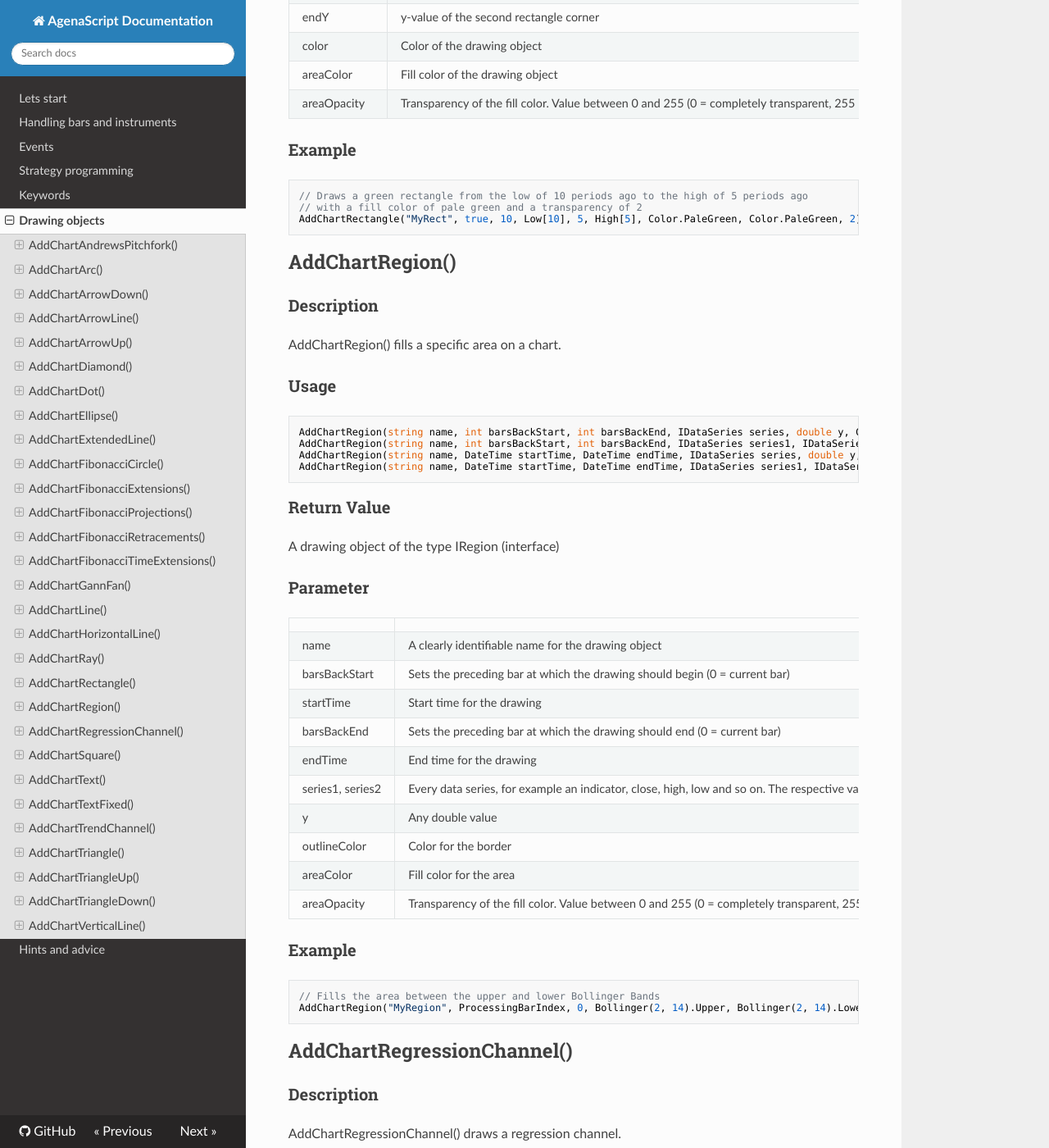
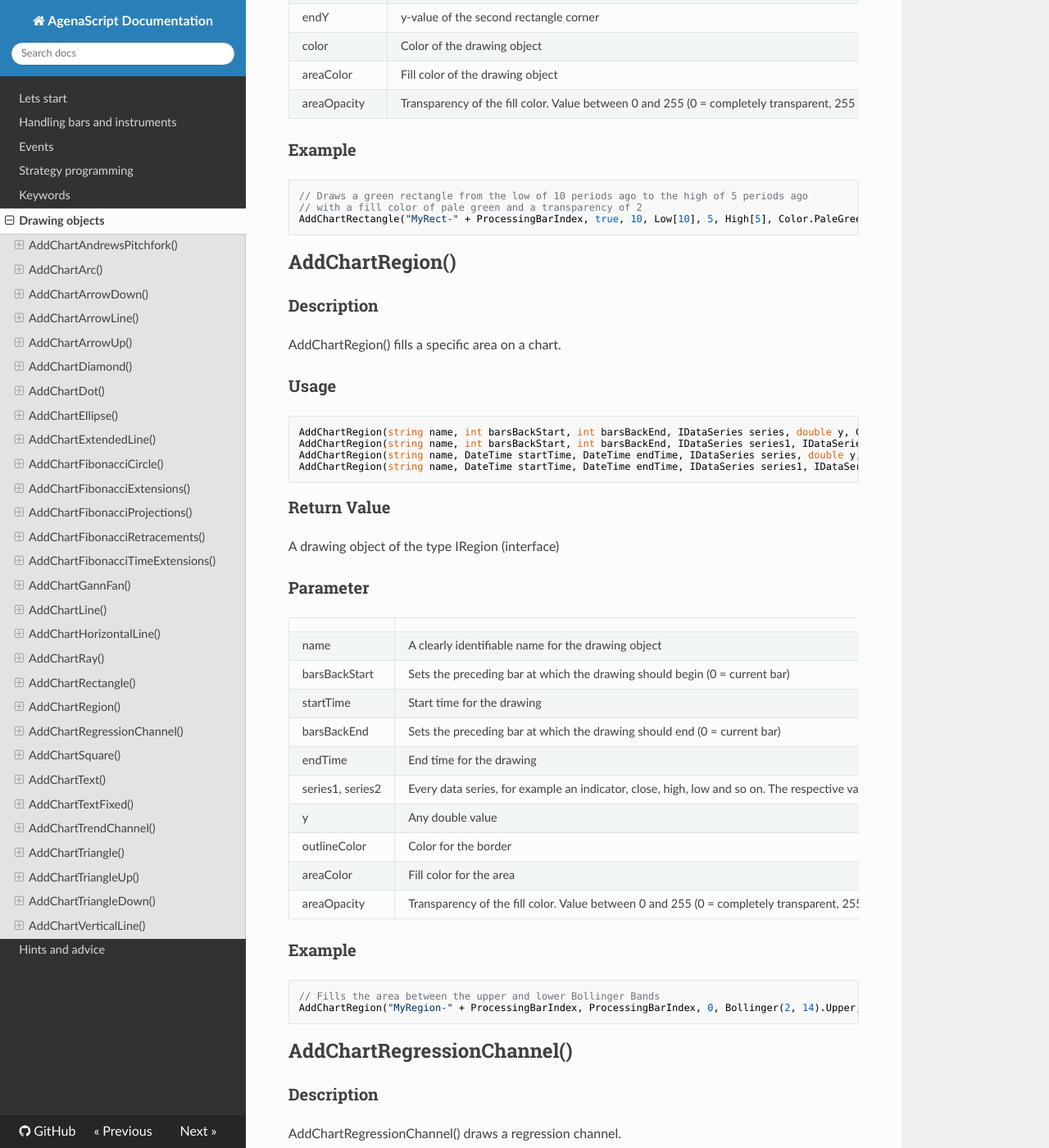
Before and after one commit to AgenaTrader/AgenaScript-documentation, an MkDocs documentation site: the page built from sources/drawing_objects.md, in a window 1280 px wide and 1400 px high, scrolled down 19625 px. Shown: the whole window at 82% size. Built offline with MkDocs 1.6.1, drawn with Linux system fonts in a browser that asks for light colours; nearby versions of some CDN libraries; old or Windows-style settings are respelled for this version of MkDocs; some of the changed text lies outside the part shown.

Commit message:
Update drawing_objects.md

````diff
--- a/sources/drawing_objects.md
+++ b/sources/drawing_objects.md
@@ -43,7 +43,7 @@
 ### Example
 ```cs
 // Draw the Andrew’s Pitchfork (“MyAPF”)
-AddChartAndrewsPitchfork("MyAPF", true, 4, Low[4], 3, High[3], 1, Low[1], Color.Black, DashStyle.Solid, 2);
+AddChartAndrewsPitchfork("MyAPF-" + ProcessingBarIndex, true, 4, Low[4], 3, High[3], 1, Low[1], Color.Black, DashStyle.Solid, 2);
 ```
 
 ## AddChartArc()
@@ -86,7 +86,7 @@
 ### Example
 ```cs
 // AddChart a blue arc
-AddChartArc("MyArc", true, 10, 10, 0, 20, Color.Blue, DashStyle.Solid, 3);
+AddChartArc("MyArc-" + ProcessingBarIndex, true, 10, 10, 0, 20, Color.Blue, DashStyle.Solid, 3);
 ```
 
 ## AddChartArrowDown()
@@ -119,7 +119,7 @@
 ### Example
 ```cs
 // Draws a red arrow 3 ticks above the high for the current bar
-AddChartArrowDown("MyArrow", true, 0, High[0] + 3*TickSize, Color.Red);
+AddChartArrowDown("MyArrow-" + ProcessingBarIndex, true, 0, High[0] + 3*TickSize, Color.Red);
 // Draws a red arrow on a three-bar reversal pattern
 if(High[2] > High[3] && High[1] > High[2] && Close[0] < Open[0])
 AddChartArrowDown(ProcessingBarIndex.ToString(), true, 0, High[0] + 3*TickSize, Color.Red);
@@ -167,7 +167,7 @@
 ### Example
 ```cs
 // Draws a black arrow
-AddChartArrowLine("MyArrow", false, 10, 10, 0, 5, Color.Black, DashStyle.Solid, 4);
+AddChartArrowLine("MyArrow-" + ProcessingBarIndex, false, 10, 10, 0, 5, Color.Black, DashStyle.Solid, 4);
 ```
 
 ## AddChartArrowUp()
@@ -200,7 +200,7 @@
 ### Example
 ```cs
 // Draws a green arrow for the current bar 3 ticks below the low
-AddChartArrowUp("MyArrow", true, 0, Low[0] - 3*TickSize, Color.Green);
+AddChartArrowUp("MyArrow-" + ProcessingBarIndex, true, 0, Low[0] - 3*TickSize, Color.Green);
 ```
 
 ## AddChartDiamond()
@@ -233,7 +233,7 @@
 ### Example
 ```cs
 // Draws a light blue diamond for the current bar 5 ticks below the low
-AddChartDiamond("MyDiamond", true, 0, Low[0] - 5*TickSize, Color.SteelBlue);
+AddChartDiamond("MyDiamond-" + ProcessingBarIndex, true, 0, Low[0] - 5*TickSize, Color.SteelBlue);
 ```
 
 ## AddChartDot()
@@ -266,7 +266,7 @@
 ### Example
 ```cs
 // Draws an orange dot for the current bar 5 ticks above the high
-AddChartDot("MyDot", true, 0, High[0] + 5*TickSize, Color.Orange);
+AddChartDot("MyDot-" + ProcessingBarIndex, true, 0, High[0] + 5*TickSize, Color.Orange);
 ```
 
 ## AddChartEllipse()
@@ -300,7 +300,7 @@
 ### Example
 ```cs
 // Draws a yellow ellipse from the current bar to 5 bars ago
-AddChartEllipse("MyEllipse", true, 5, High[5], 0, Close[0], Color.Yellow, Color.Yellow, 1);
+AddChartEllipse("MyEllipse-" + ProcessingBarIndex, true, 5, High[5], 0, Close[0], Color.Yellow, Color.Yellow, 1);
 ```
 
 ## AddChartExtendedLine()
@@ -345,7 +345,7 @@
 ### Example
 ```cs
 // Draws a line without an end point
-AddChartExtendedLine("MyExt.LevelLine", false, 10, Close[10], 0, Close[0], Color.Black, DashStyle.Solid, 1);
+AddChartExtendedLine("MyExt.LevelLine-" + ProcessingBarIndex, false, 10, Close[10], 0, Close[0], Color.Black, DashStyle.Solid, 1);
 ```
 
 ## AddChartFibonacciCircle()
@@ -376,7 +376,7 @@
 ### Example
 ```cs
 //Draws a Fibonacci circle
-AddChartFibonacciCircle("MyFibCircle", true, 5, Low[5], 0, High[0]);
+AddChartFibonacciCircle("MyFibCircle-" + ProcessingBarIndex, true, 5, Low[5], 0, High[0]);
 ```
 
 ## AddChartFibonacciExtensions()
@@ -410,7 +410,7 @@
 ### Example
 ```cs
 // Draws Fibonacci extensions
-AddChartFibonacciExtensions("MyFibExt", true, 4, Low[4], 3, High[3], 1, Low[1]);
+AddChartFibonacciExtensions("MyFibExt-" + ProcessingBarIndex, true, 4, Low[4], 3, High[3], 1, Low[1]);
 ```
 ## AddChartFibonacciProjections()
 ### Description
@@ -439,7 +439,7 @@
 ### Example
 ```cs
 // zeichnet FibonacciProjections
-AddChartFibonacciProjections("MyFibPro", true, Low[4], 3, High[3], 1, Low[1], 2);
+AddChartFibonacciProjections("MyFibPro-" + ProcessingBarIndex, true, Low[4], 3, High[3], 1, Low[1], 2);
 
 ```
 
@@ -471,7 +471,7 @@
 ### Example
 ```cs
 // Draws Fibonnaci retracements
-AddChartFibonacciRetracements("MyFibRet", true, 10, Low[10], 0, High[0]);
+AddChartFibonacciRetracements("MyFibRet-" + ProcessingBarIndex, true, 10, Low[10], 0, High[0]);
 ```
 
 ## AddChartFibonacciTimeExtensions()
@@ -501,7 +501,7 @@
 ### Example
 ```cs
 // Draws Fibonacci time extensions
-AddChartFibonacciTimeExtensions("MyFibTimeExt", 10, Low[10], 0, High[0]);
+AddChartFibonacciTimeExtensions("MyFibTimeExt-" + ProcessingBarIndex, 10, Low[10], 0, High[0]);
 ```
 
 ## AddChartGannFan()
@@ -529,7 +529,7 @@
 ### Example
 ```cs
 // Shows a Gann fan at the low of the bar from 10 periods ago
-AddChartGannFan("MyGannFan", true, 10, Low[10]);
+AddChartGannFan("MyGannFan-" + ProcessingBarIndex, true, 10, Low[10]);
 ```
 
 ## AddChartLine()
@@ -574,7 +574,7 @@
 ### Example
 ```cs
 // Draws a line
-AddChartLine("MyLine", false, 10, Close[10], 0, Close[0], Color.Black, DashStyle.Solid, 1);
+AddChartLine("MyLine-" + ProcessingBarIndex, false, 10, Close[10], 0, Close[0], Color.Black, DashStyle.Solid, 1);
 ```
 
 ## AddChartHorizontalLine()
@@ -613,7 +613,7 @@
 ### Example
 ```cs
 // Draws a horizontal line at y=10
-AddChartHorizontalLine("MyHorizontalLine", 10, Color.Black);
+AddChartHorizontalLine("MyHorizontalLine-" + ProcessingBarIndex, 10, Color.Black);
 ```
 
 ## AddChartRay()
@@ -660,11 +660,11 @@
 // Draws a line from the bar from 10 periods ago to the current bar (x-axis)
 // --> line is extended to the right
 // from y=3 to y=7
-AddChartRay("MyRay", 10, 3, 0, 7, Color.Green);
+AddChartRay("MyRay-" + ProcessingBarIndex, 10, 3, 0, 7, Color.Green);
 // Draws a line from the current bar to the bar from 10 periods ago
 // --> line is extended to the left
 // from y=3 to y=7
-AddChartRay("MyRay", 0, 3, 10, 7, Color.Green);
+AddChartRay("MyRay-" + ProcessingBarIndex, 0, 3, 10, 7, Color.Green);
 ```
 
 ## AddChartRectangle()
@@ -699,7 +699,7 @@
 ```cs
 // Draws a green rectangle from the low of 10 periods ago to the high of 5 periods ago
 // with a fill color of pale green and a transparency of 2
-AddChartRectangle("MyRect", true, 10, Low[10], 5, High[5], Color.PaleGreen, Color.PaleGreen, 2);
+AddChartRectangle("MyRect-" + ProcessingBarIndex, true, 10, Low[10], 5, High[5], Color.PaleGreen, Color.PaleGreen, 2);
 ```
 
 ## AddChartRegion()
@@ -734,7 +734,7 @@
 ### Example
 ```cs
 // Fills the area between the upper and lower Bollinger Bands
-AddChartRegion("MyRegion", ProcessingBarIndex, 0, Bollinger(2, 14).Upper, Bollinger(2, 14).Lower, Color.Empty, Color.Lime, 100);
+AddChartRegion("MyRegion-" + ProcessingBarIndex, ProcessingBarIndex, 0, Bollinger(2, 14).Upper, Bollinger(2, 14).Lower, Color.Empty, Color.Lime, 100);
 ```
 
 ## AddChartRegressionChannel()
@@ -777,7 +777,7 @@
 ### Example
 ```cs
 // Draws a regression channel from the low of the bar from 10 days ago to the high of the bar from 5 days ago.
-AddChartRegressionChannel("MyRegChannel", 10, 0, Color.Black);
+AddChartRegressionChannel("MyRegChannel-" + ProcessingBarIndex, 10, 0, Color.Black);
 ```
 
 ## AddChartSquare()
@@ -810,7 +810,7 @@
 ### Example
 ```cs
 // Draws a dark red square at the current bar 10 ticks above the high
-AddChartSquare("MySquare", true, 0, High[0] + 10*TickSize, Color.DarkRed);
+AddChartSquare("MySquare-" + ProcessingBarIndex, true, 0, High[0] + 10*TickSize, Color.DarkRed);
 ```
 
 ## AddChartText()
@@ -864,9 +864,9 @@
 ### Example
 ```cs
 // writes text at y=3.0
-AddChartText("MyText", "This is sample text.", 10, 3, Color.Black);
+AddChartText("MyText-" + ProcessingBarIndex, "This is sample text.", 10, 3, Color.Black);
 // writes red text in the font Arial 7
-AddChartText("MyText", false, "This is sample text.", Time[0], Close[0]+50*TickSize, 0,
+AddChartText("MyText-" + ProcessingBarIndex, false, "This is sample text.", Time[0], Close[0]+50*TickSize, 0,
 Color.Red, new Font("Arial",7), StringAlignment.Center, Color.Blue, Color.DarkOliveGreen, 10);
 ```
 
@@ -875,7 +875,7 @@
 ![AddChartText()](./media/image27.png)
 
 ```cs
-AddChartText("MyTag",true,"Text",1,
+AddChartText("MyTag-" + ProcessingBarIndex,true,"Text",1,
 // barsAgo
 High[1], // y
 10, // yPixelOffset
@@ -956,7 +956,7 @@
 ### Example
 ```cs
 // Draws a trend channel
-AddChartTrendChannel("MyTrendChannel", true, 10, Low[10], 0, High[0], 10, High[10] + 5 * TickSize);
+AddChartTrendChannel("MyTrendChannel-" + ProcessingBarIndex, true, 10, Low[10], 0, High[0], 10, High[10] + 5 * TickSize);
 ```
 
 ## AddChartTriangle()
@@ -997,7 +997,7 @@
 ### Example
 ```cs
 // Draws a green triangle
-AddChartTriangle("tag1", 4, Low[4], 3, High[3], 1, Low[1], Color.Green);
+AddChartTriangle("tag1-" + ProcessingBarIndex, 4, Low[4], 3, High[3], 1, Low[1], Color.Green);
 ```
 
 ## AddChartTriangleUp()
@@ -1030,7 +1030,7 @@
 ### Example
 ```cs
 // Draws a small light green triangle at the current bar 10 ticks below the low
-AddChartTriangleUp("MyTriangleUp", true, 0, Low[0] - 10*TickSize, Color.LightGreen);
+AddChartTriangleUp("MyTriangleUp-" + ProcessingBarIndex, true, 0, Low[0] - 10*TickSize, Color.LightGreen);
 ```
 
 ## AddChartTriangleDown()
@@ -1063,7 +1063,7 @@
 ### Example
 ```cs
 // Draws a small red triangle at the current bar 10 ticks above the high
-AddChartTriangleDown("MyTriangleDown", true, 0, High[0] + 10*TickSize, Color.Red);
+AddChartTriangleDown("MyTriangleDown-" + ProcessingBarIndex, true, 0, High[0] + 10*TickSize, Color.Red);
 ```
 
 ## AddChartVerticalLine()
@@ -1097,5 +1097,5 @@
 ### Example
 ```cs
 // Draws a vertical line at the bar from 10 periods ago
-AddChartVerticalLine("MyVerticalLine", 10, Color.Black);
+AddChartVerticalLine("MyVerticalLine-" + ProcessingBarIndex, 10, Color.Black);
 ```
````
